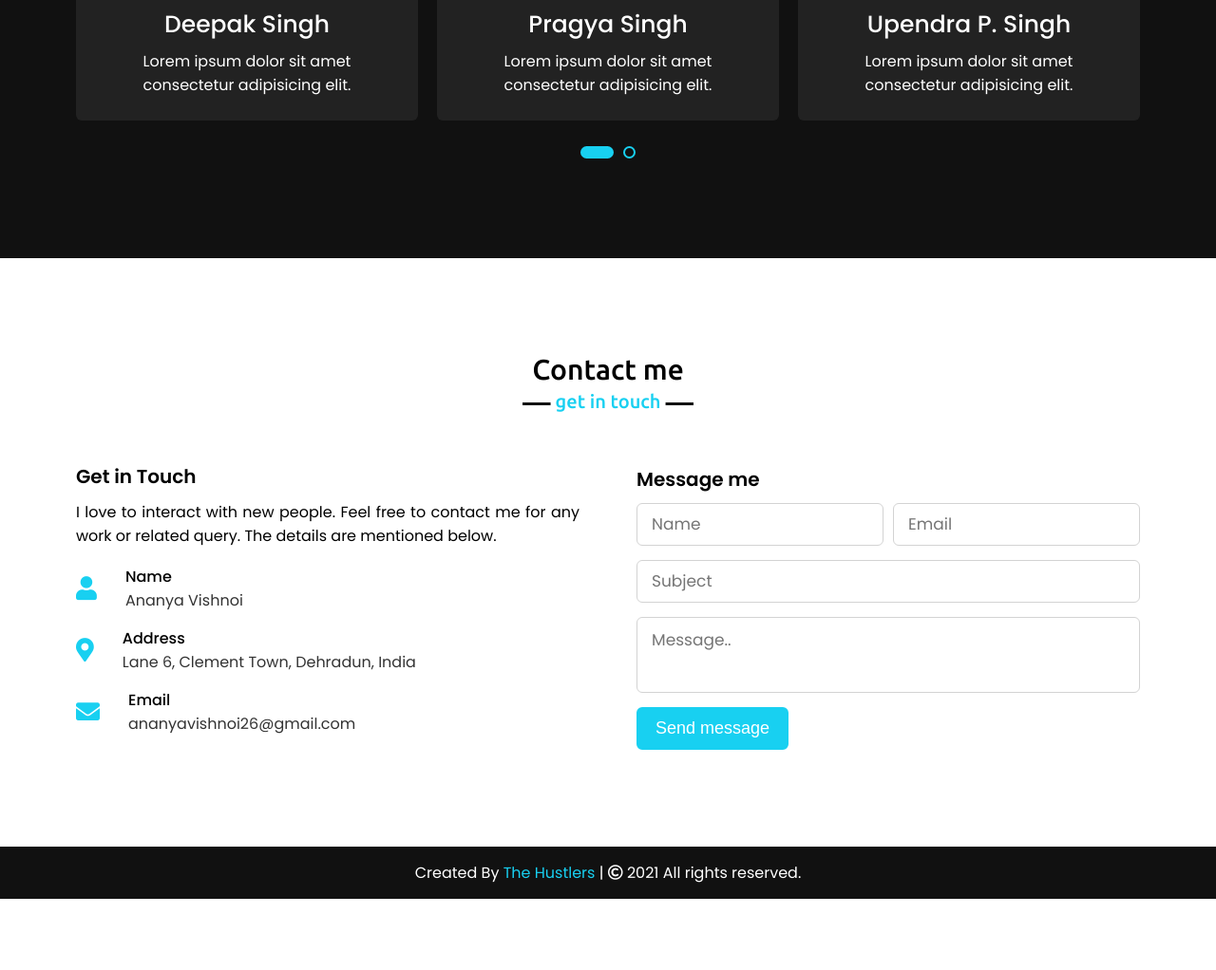
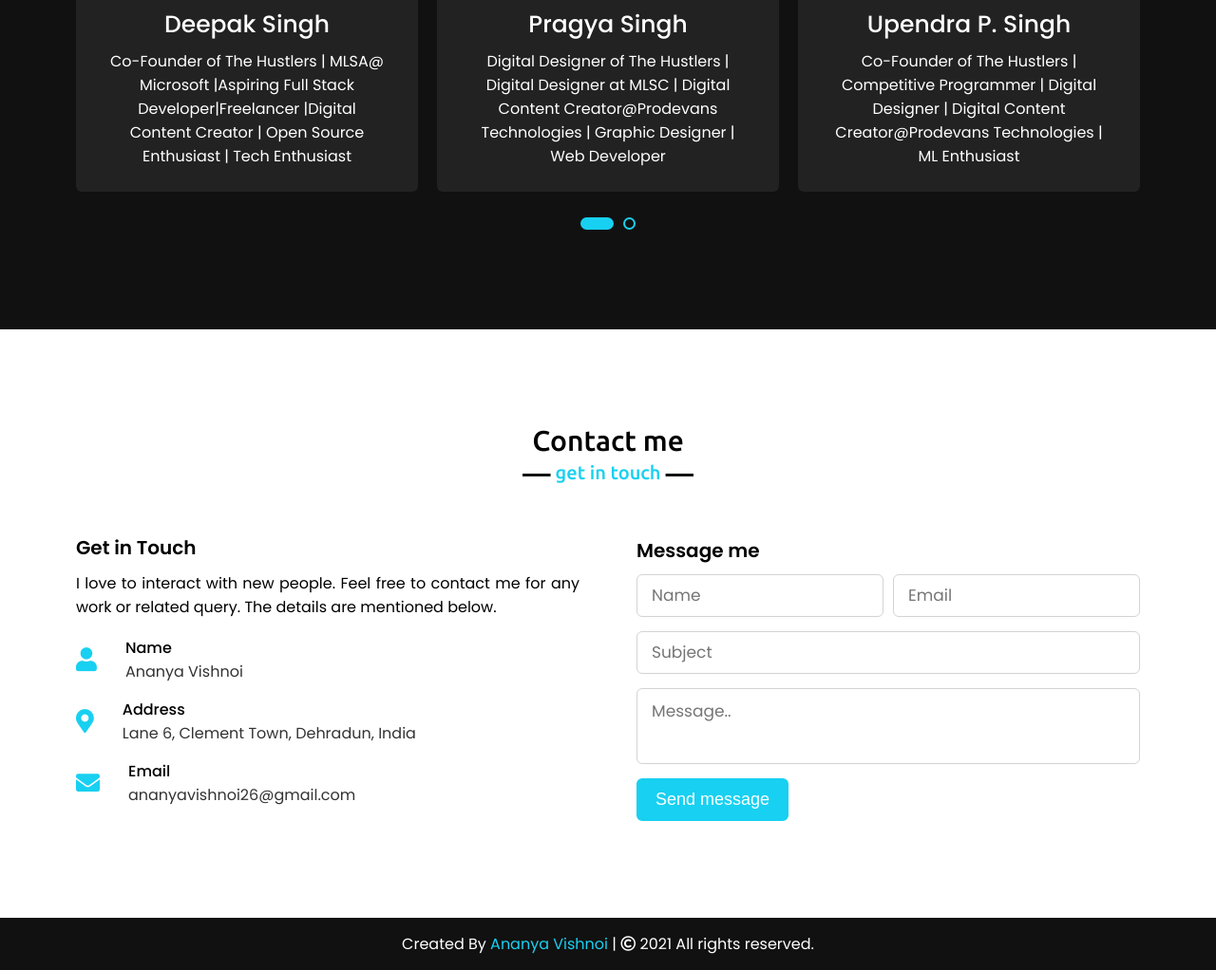
Before and after one commit to ananya26-vishnoi/Portfolio, a website: page public/index.html in a window 1280 px wide. Shown: the part 3599-4621 px from the top of the page at 95% size. Before the commit the page ends 4546 px from the top, so only its background shows below. Drawn offline with nearby package versions, Linux system fonts and the light colour scheme.

Commit message:
Update index.html

```diff
--- a/public/index.html
+++ b/public/index.html
@@ -222,28 +222,28 @@
                     <div class="box">
                         <img src="assests/Rishabh.png" alt="">
                         <div class="text">Rishabh Thakur</div>
-                        <p>Lorem ipsum dolor sit amet consectetur adipisicing elit.</p>
+                        <p>Founder of The Hustlers | Management Head at MLSC | Digital Content Creator@Prodevans Technologies | Open Source Enthusiast | Web Developer</p>
                     </div>
                 </div>
                 <div class="card">
                     <div class="box">
                         <img src="assests/Deepak.png" alt="">
                         <div class="text">Deepak Singh</div>
-                        <p>Lorem ipsum dolor sit amet consectetur adipisicing elit.</p>
+                        <p>Co-Founder of The Hustlers | MLSA@ Microsoft |Aspiring Full Stack Developer|Freelancer |Digital Content Creator | Open Source Enthusiast | Tech Enthusiast</p>
                     </div>
                 </div>
                 <div class="card">
                     <div class="box">
                         <img src="assests/Pragya.png" alt="">
                         <div class="text">Pragya Singh</div>
-                        <p>Lorem ipsum dolor sit amet consectetur adipisicing elit.</p>
+                        <p>Digital Designer of The Hustlers | Digital Designer at MLSC | Digital Content Creator@Prodevans Technologies | Graphic Designer | Web Developer</p>
                     </div>
                 </div>
                 <div class="card">
                     <div class="box">
                         <img src="assests/Upendra.png" alt="">
                         <div class="text">Upendra P. Singh</div>
-                        <p>Lorem ipsum dolor sit amet consectetur adipisicing elit.</p>
+                        <p>Co-Founder of The Hustlers | Competitive Programmer | Digital Designer | Digital Content Creator@Prodevans Technologies | ML Enthusiast</p>
                     </div>
                 </div>
 
@@ -312,7 +312,7 @@
 </section>
     <!-- footer section start -->
     <footer>
-        <span>Created By <a href="#">The Hustlers</a> | <span class="far fa-copyright"></span> 2021 All rights reserved.</span>
+        <span>Created By <a href="#">Ananya Vishnoi</a> | <span class="far fa-copyright"></span> 2021 All rights reserved.</span>
     </footer>
     <script src="script.js"></script>
 </body>
```
